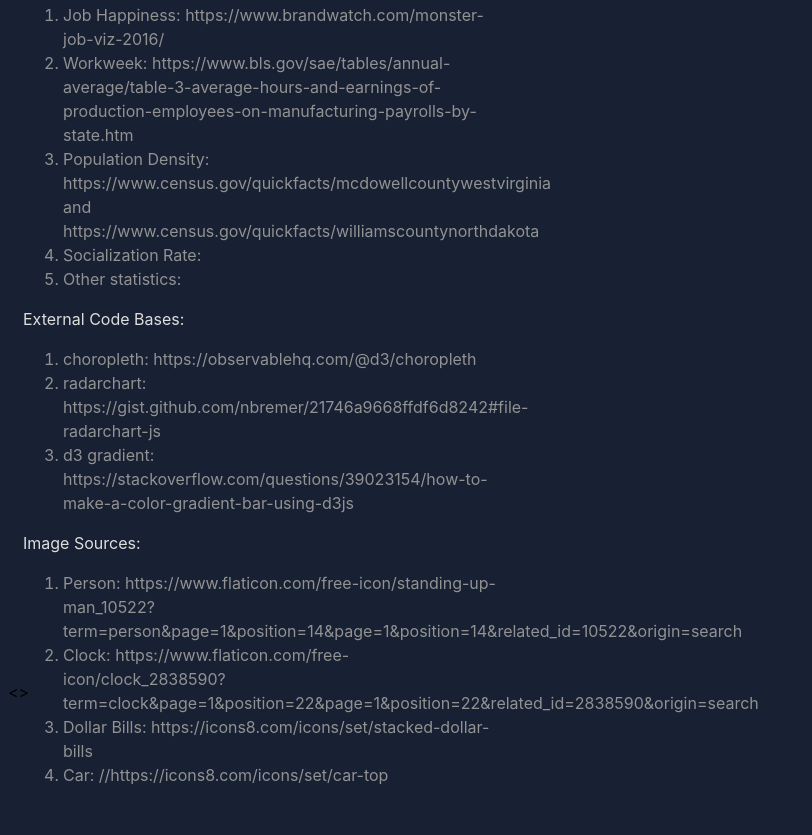
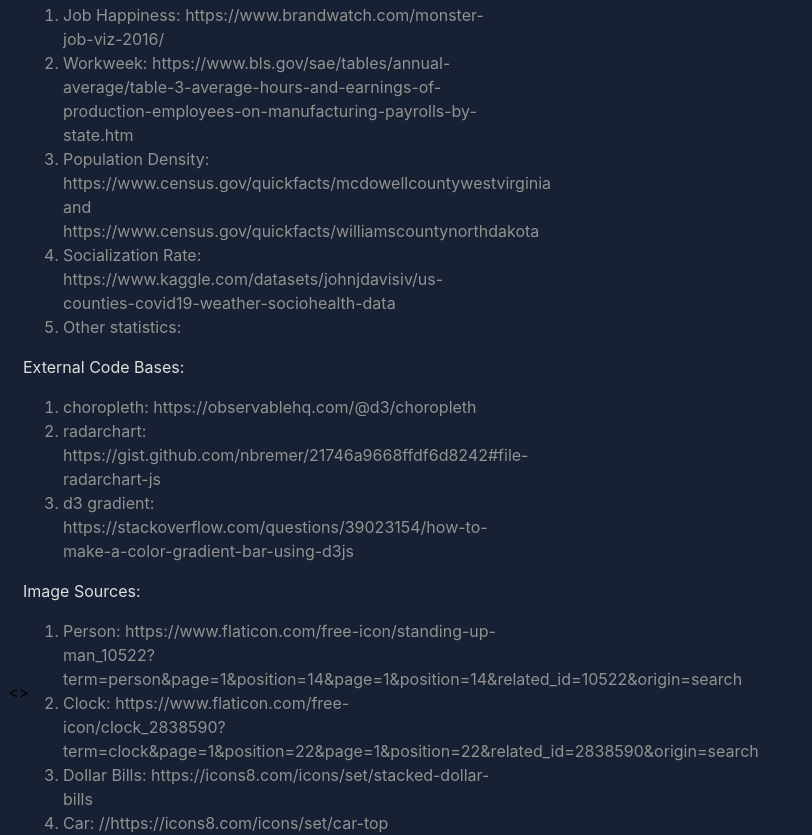
Before and after one commit to csci0465-f22/project-04-computer-dudes, a website: page index.html in a window 1280 px wide. Shown: the part 3287-4122 px from the top of the page, without its empty margins (0-812 px from the left). Before the commit the page ends 4074 px from the top, so only its background shows below. Drawn offline with nearby package versions, Linux system fonts and the light colour scheme.

Commit message:
added cite for socialization data

```diff
--- a/index.html
+++ b/index.html
@@ -128,7 +128,7 @@
             <li> Job Happiness: https://www.brandwatch.com/monster-job-viz-2016/ </li>
             <li> Workweek: https://www.bls.gov/sae/tables/annual-average/table-3-average-hours-and-earnings-of-production-employees-on-manufacturing-payrolls-by-state.htm</li>
             <li> Population Density: https://www.census.gov/quickfacts/mcdowellcountywestvirginia and https://www.census.gov/quickfacts/williamscountynorthdakota</li>
-            <li> Socialization Rate: </li>
+            <li> Socialization Rate: https://www.kaggle.com/datasets/johnjdavisiv/us-counties-covid19-weather-sociohealth-data</li>
             <li> Other statistics: </li>
           </ol>
 
```
